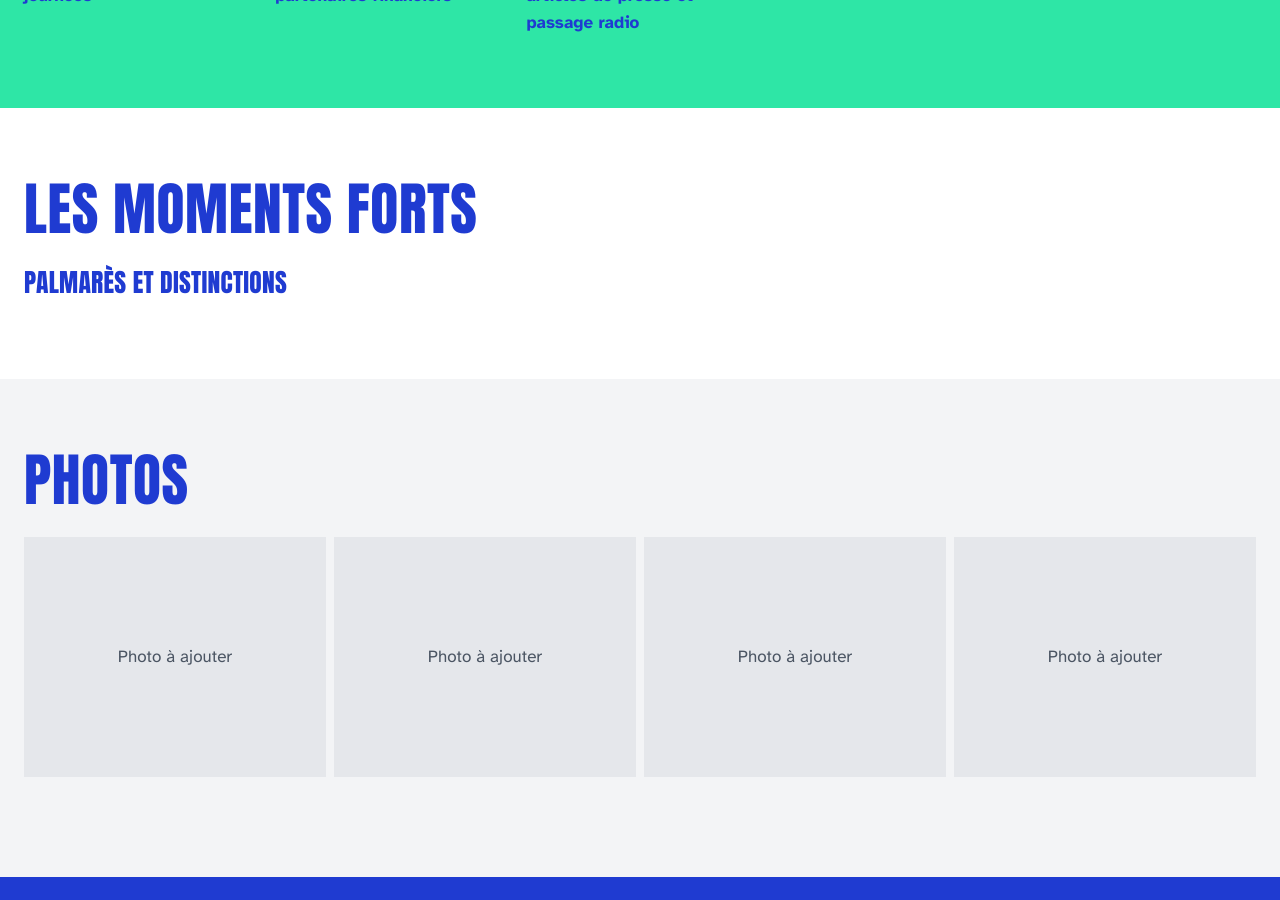
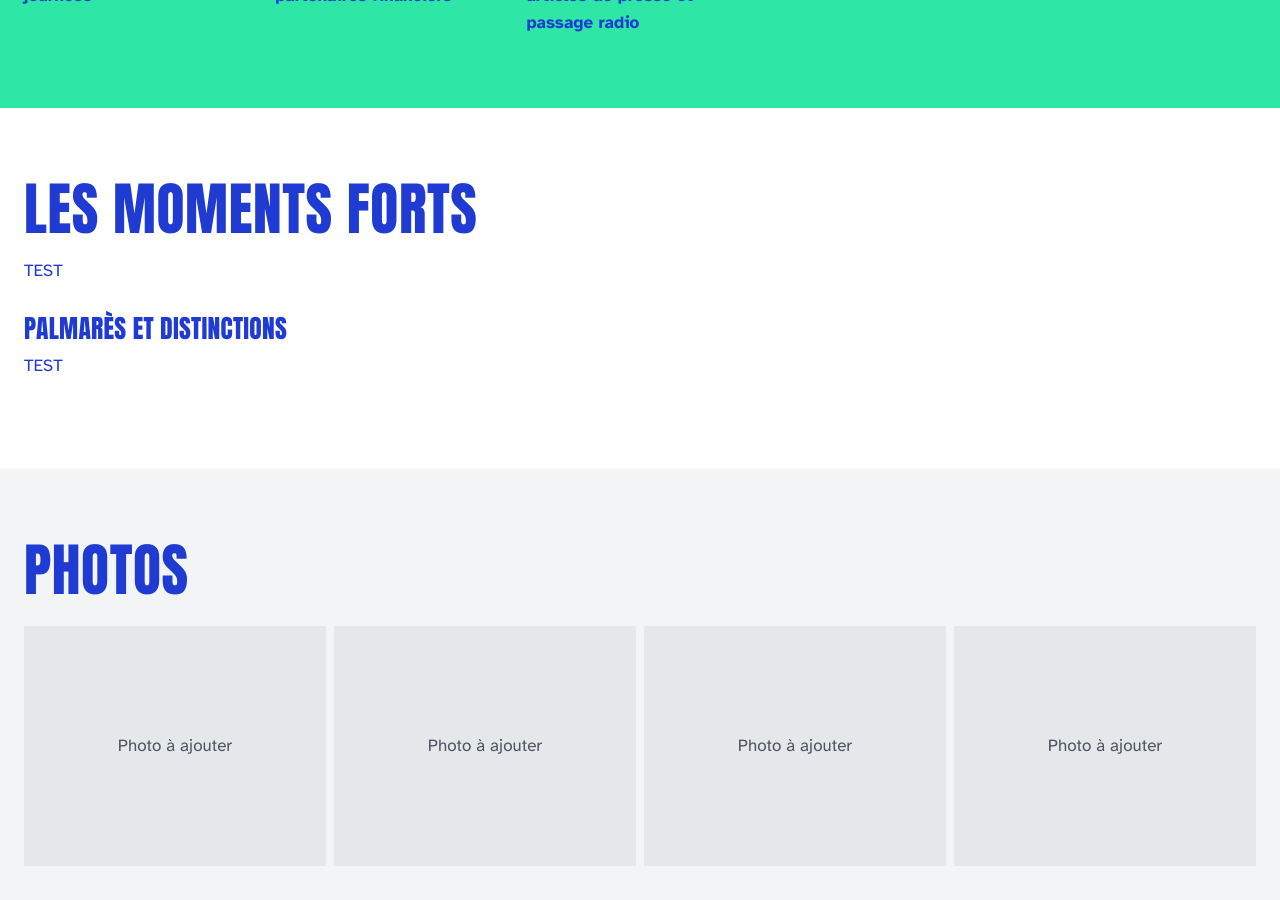
Before and after one commit to PEPBA2235/challenge-ensemble, a Jekyll site: the page built from _editions/2026.md, in a window 1280 px wide and 900 px high, scrolled down 773 px. Built offline with Jekyll 4.4.1, drawn with Linux system fonts in a browser that asks for light colours.

Commit message:
Update _editions/2026.md (via Pages CMS)

```diff
--- a/_editions/2026.md
+++ b/_editions/2026.md
@@ -1,12 +1,12 @@
 ---
 annee: 2026
 sous_titre: La première édition, en juin 2026.
-resume: ""
-palmares: ""
+resume: TEST
+palmares: TEST
 chiffres:
   - valeur: "25"
     libelle: équipes
-  - valeur: "≈ 175"
+  - valeur: ≈ 175
     libelle: jeunes
   - valeur: "60"
     libelle: bénévoles et professionnels
@@ -18,9 +18,7 @@ chiffres:
     libelle: journées
   - valeur: "5"
     libelle: partenaires financiers
-  - valeur: "6 + 1"
+  - valeur: 6 + 1
     libelle: articles de presse et passage radio
-photos: []
-video: ""
-presse: []
+video: TEST
 ---
```
